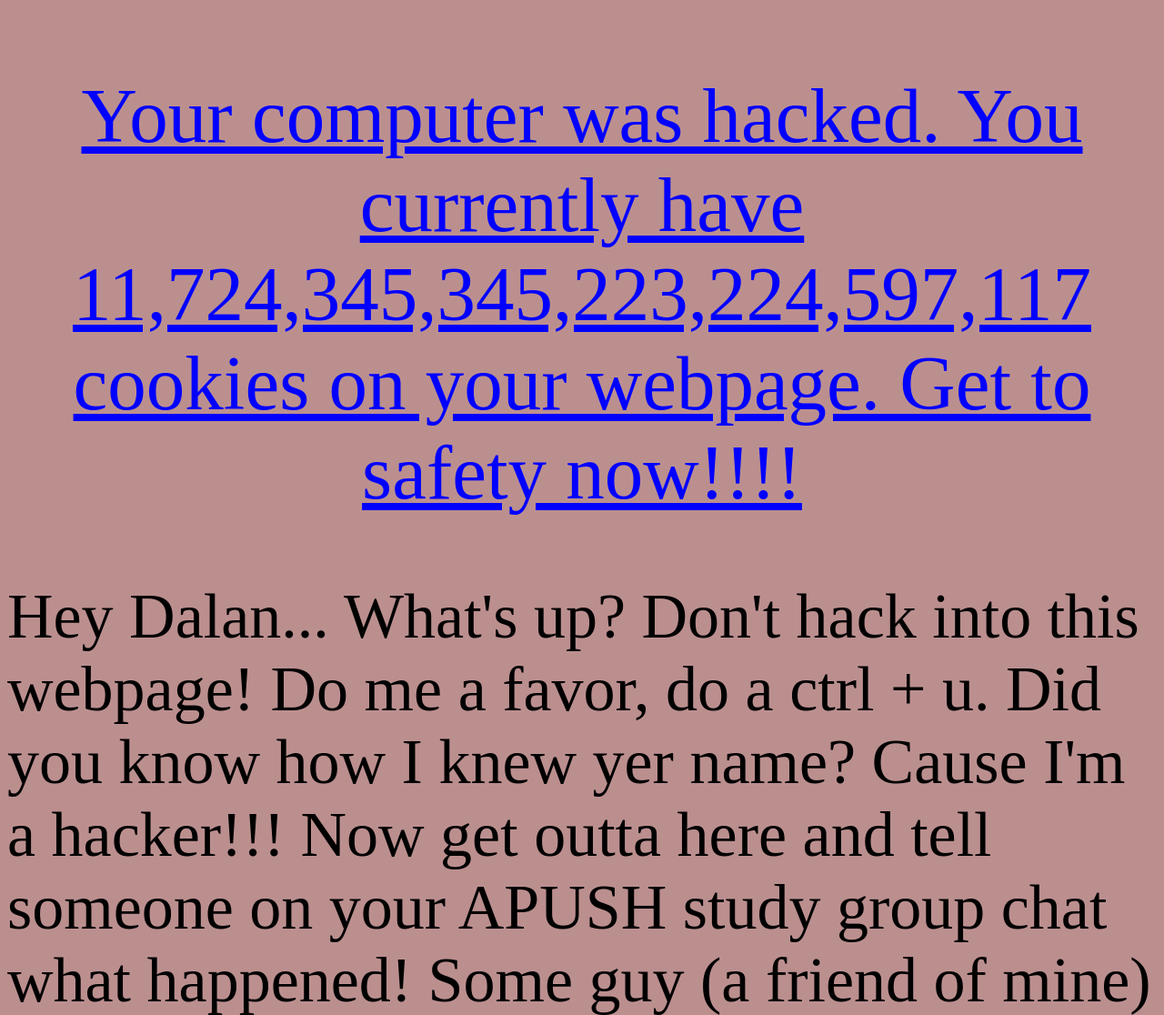
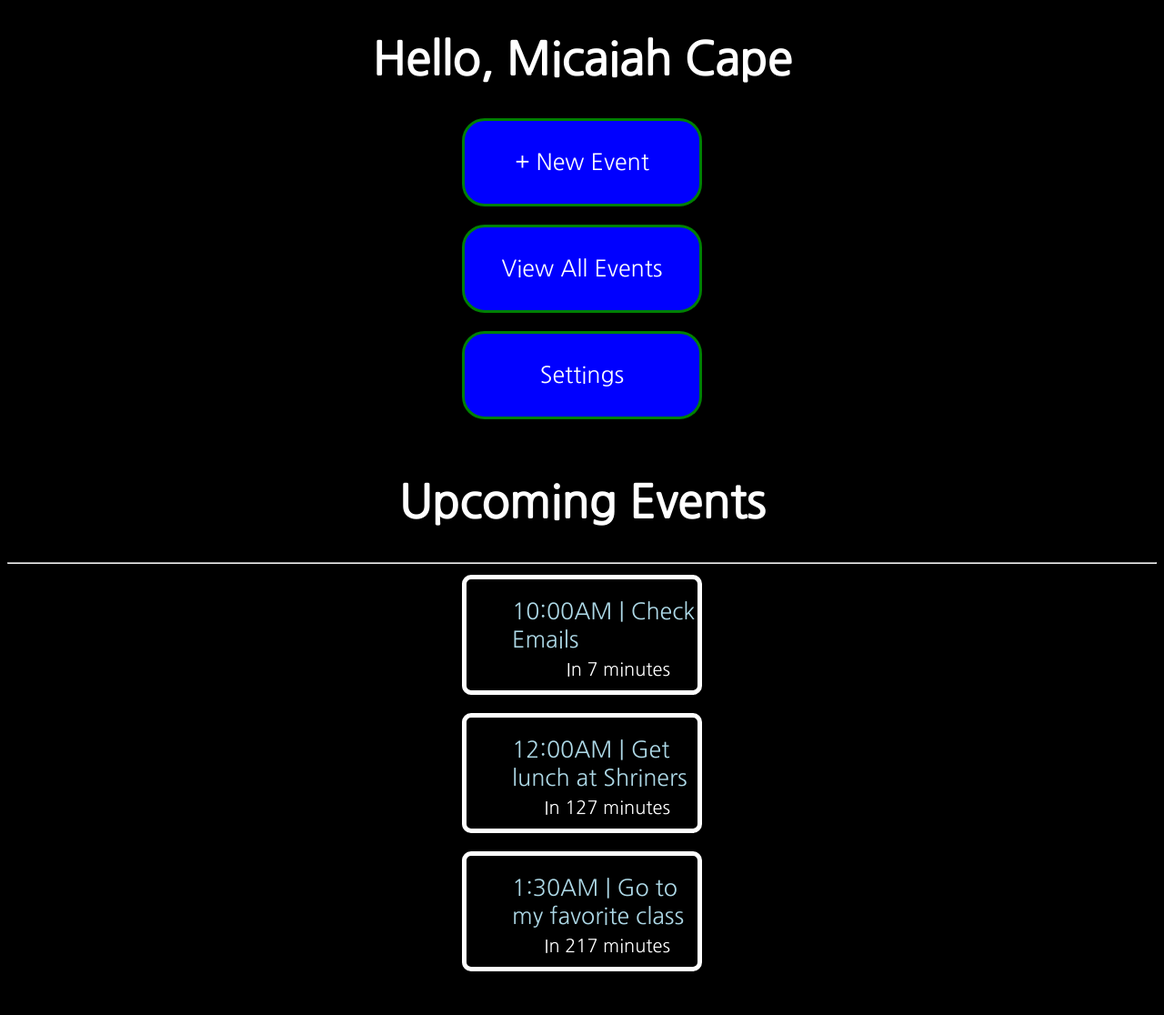
Before and after one commit to Micaiah05/Micaiah05.github.io, a plain HTML site: page index.html in a window 1280 px wide. Shown: the top 1116 px of the page at 91% size. After the commit the page ends 1088 px from the top, so only its background shows below. Drawn offline with Linux system fonts and the light colour scheme.

Commit message:
task manager

```diff
--- a/css/styles.css
+++ b/css/styles.css
@@ -1,18 +1,54 @@
 body{
-    background-color: rosybrown;
-    font-size: 70px;
-}
+    background-color: black;
+    color: white;
+    font-family: 'Nanum Gothic', sans-serif;
+    text-align: center;
+    font-size: 25px;
+  }
 
-#bad{
-    font-size: 700px;
-    text-align: center;
-    color: red;
-}
+  .buttons{
+    background-color: blue;
+    padding: 30px;
+    margin-bottom: 20px;
+    border: 3px solid green;
+    border-radius: 25px;
 
-#h4cked{
-    text-align: center;
-    text-decoration: underline;
-    padding: 70px;
-    font-size: 85px;
-    color: blue;
-}
+  }
+
+  .buttons:hover{
+    background-color: cornflowerblue;
+    color: green;
+  }
+
+  #buttonholder{
+    padding-left: 500px;
+    padding-right: 500px;
+    margin-bottom: 60px;
+  }
+
+  .upcoming{
+    padding-bottom: 5px;
+    padding-top: 20px;
+    padding-left: 50px;
+    color: lightblue;
+    text-align: left;
+  }
+
+  .timeLeft{
+    font-size: 20px;
+    text-align: right;
+    padding-right: 30px;
+    margin-bottom: 10px;
+  }
+
+  .events{
+    border: 5px solid white;
+    border-radius: 10px;
+    margin-bottom: 20px;
+    margin-left: 500px;
+    margin-right: 500px;
+  }
+
+  .events:hover{
+    background-color: darkgreen;
+  }
--- a/index.html
+++ b/index.html
@@ -5,16 +5,34 @@
   <meta name="viewport" content="width=device-width, initial-scale=1.0">
   <meta http-equiv="X-UA-Compatible" content="ie=edge">
   <title>Document</title>
+  <link href="https://fonts.googleapis.com/css?family=Nanum+Gothic&display=swap" rel="stylesheet">
   <link rel="stylesheet" href="css/styles.css">
 </head>
 <body>
+  <h1 id = 'title'>Hello, Micaiah Cape</h1>
+  <div id = 'buttonholder'>
+    <div class = 'buttons'>+ New Event</div>
+    <div class = 'buttons'>View All Events</div>
+    <div class = 'buttons'>Settings</div>
+  </div>
 
-    <div id = 'h4cked'>Your computer was hacked. You currently have 11,724,345,345,223,224,597,117 cookies on your webpage. Get to safety now!!!!</div>
+  <h1 id = 'eventDisplay'>Upcoming Events</h1>
+  <hr>
 
-    Hey Dalan... What's up? Don't hack into this webpage! Do me a favor, do a ctrl + u. Did you know how I knew yer name? Cause I'm a hacker!!! Now get outta here and tell someone on your APUSH study group chat what happened! Some guy (a friend of mine) is a computer freak so next time you see him in Maryknoll at 12:00 on A and C days in room 205 in your APUSH class with Mrs. McMaster and with Noah Chang sitting by your side and Benjamin Carrico sitting in front of you and Kristine Punzal and Jon Ornellas and Carson Chiu sitting behind you, you can report the problem to him. Also don't forget. Your hack was identified with id 2r8wgho4wigrog8w4jroijgo8wfrihg98wor. Please report this id to the phone number 808-777-777-777-7777 and tell the lady that answers your id hack. Please remember to be respectful and to report what ever happened. Also don't forget, you have to be able to say the number of cookies you have on your webpage properly, otherwise the lady will not understand.
+  <div class = 'events'>
+    <div class = 'upcoming'>10:00AM | Check Emails</div>
+    <div class = 'timeLeft'>In 7 minutes</div>
+  </div>
 
-    <div id = 'bad'>404
+  <div class = 'events'>
+    <div class = 'upcoming'>12:00AM | Get lunch at Shriners</div>
+    <div class = 'timeLeft'>In 127 minutes</div>
+  </div>
 
+  <div class = 'events'>
+    <div class = 'upcoming'>1:30AM | Go to my favorite class</div>
+    <div class = 'timeLeft'>In 217 minutes</div>
   </div>
+
 </body>
 </html>
```
Lines whose indentation alone changed are shown as unchanged.
